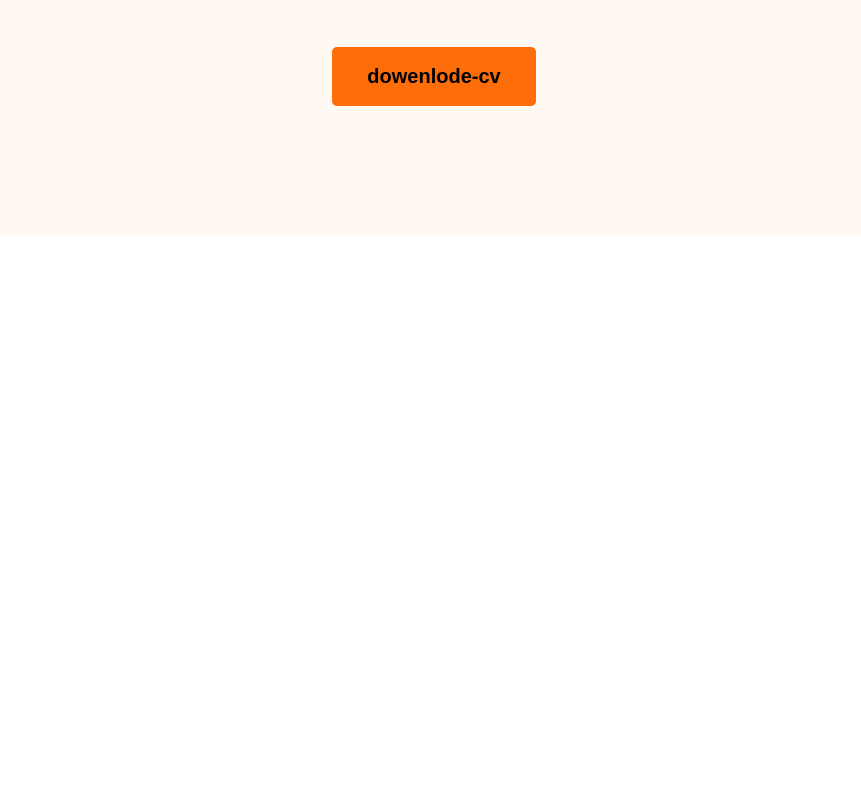
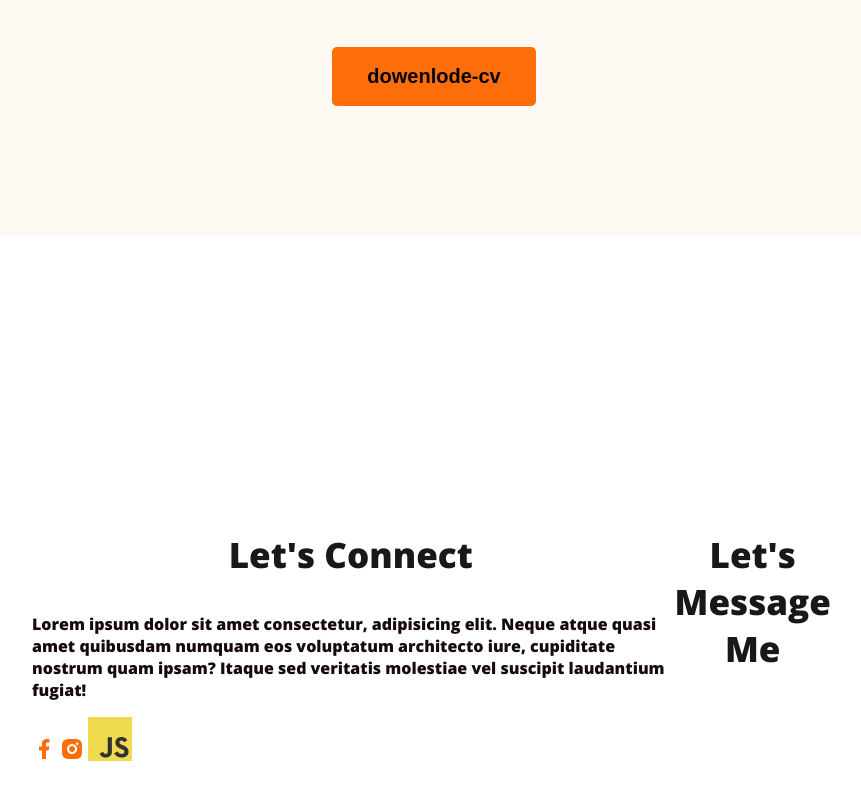
Before and after one commit to khadizaaktermery/webdevloperportfolio, a plain HTML site: page index.html in a window 1280 px wide. Shown: the part 4067-4867 px from the top of the page, without its empty margins (206-1067 px from the left). Before the commit the page ends 4433 px from the top, so only its background shows below. Drawn offline with nearby package versions, Linux system fonts and the light colour scheme.

Commit message:
footer sec

```diff
--- a/Stayle/portfolio.css
+++ b/Stayle/portfolio.css
@@ -144,3 +144,10 @@ main section {
   text-align: center;
   margin-top: 50px;
 }
+/* footer sec */
+footer {
+  display: flex;
+  color: #160a0c;
+  padding: 130px 230px;
+  margin-top: 100px;
+}
--- a/index.html
+++ b/index.html
@@ -160,6 +160,28 @@
 
 
     </main>
-    <footer></footer>
+    <footer>
+      <div class="footer-column">
+        <h3 class="section-title">Let's Connect</h3>
+        <p class="section-discription">Lorem ipsum dolor sit amet consectetur, adipisicing elit. Neque atque quasi amet quibusdam numquam eos voluptatum architecto iure, cupiditate <br>
+           nostrum quam ipsam? Itaque sed veritatis molestiae vel suscipit laudantium fugiat!</p>
+        <div>
+          <a href=""><img src="images/icons/facebook.png" alt=""></a>
+          <a href=""><img src="images/icons/insta.png" alt=""></a>
+          <a href=""><img src="images/icons/js.png" alt=""></a>
+        </div>
+      </div>
+
+      <div class="footer-column">
+        <h3 class="section-title">Let's Message Me</h3>
+        <p class="section-discription">
+
+        </p>
+
+      </div>
+
+
+
+    </footer>
   </body>
 </html>
```
